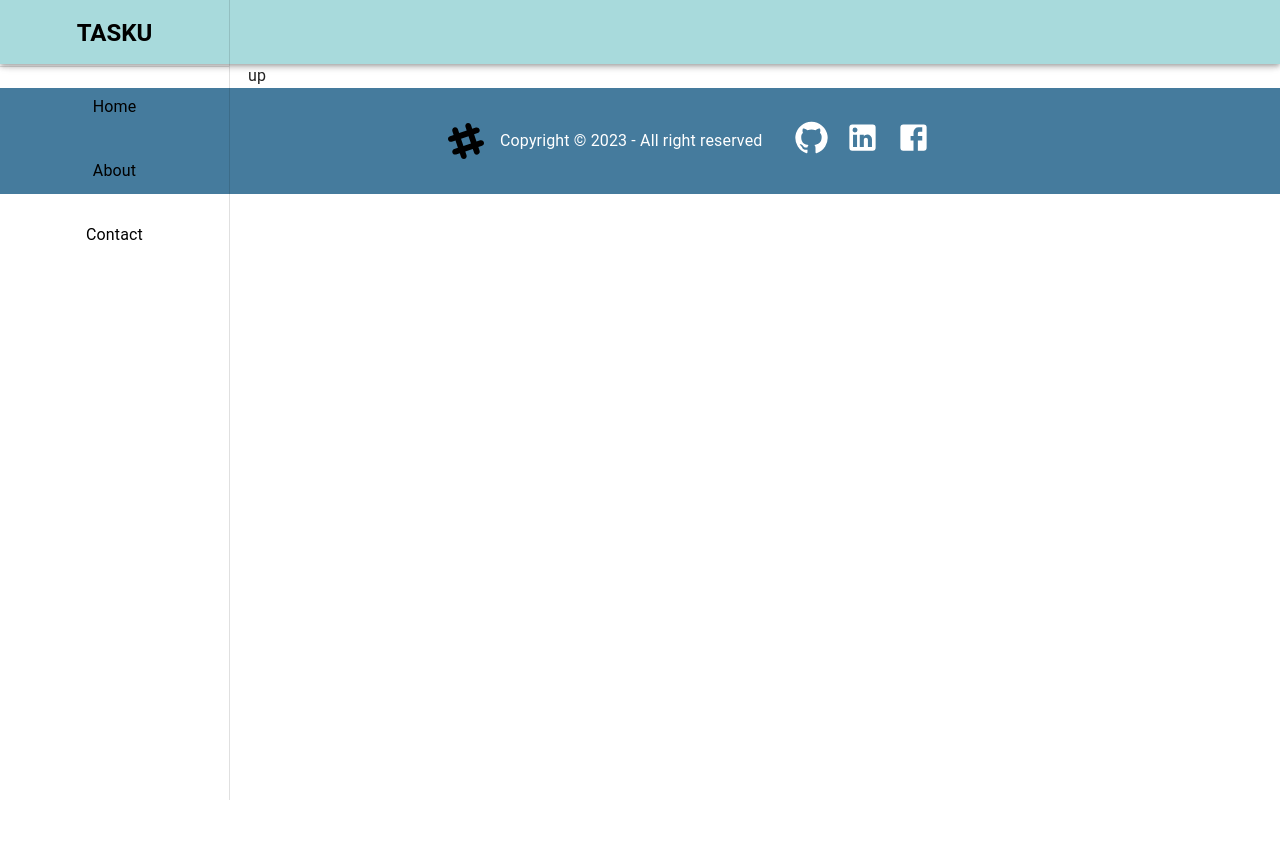
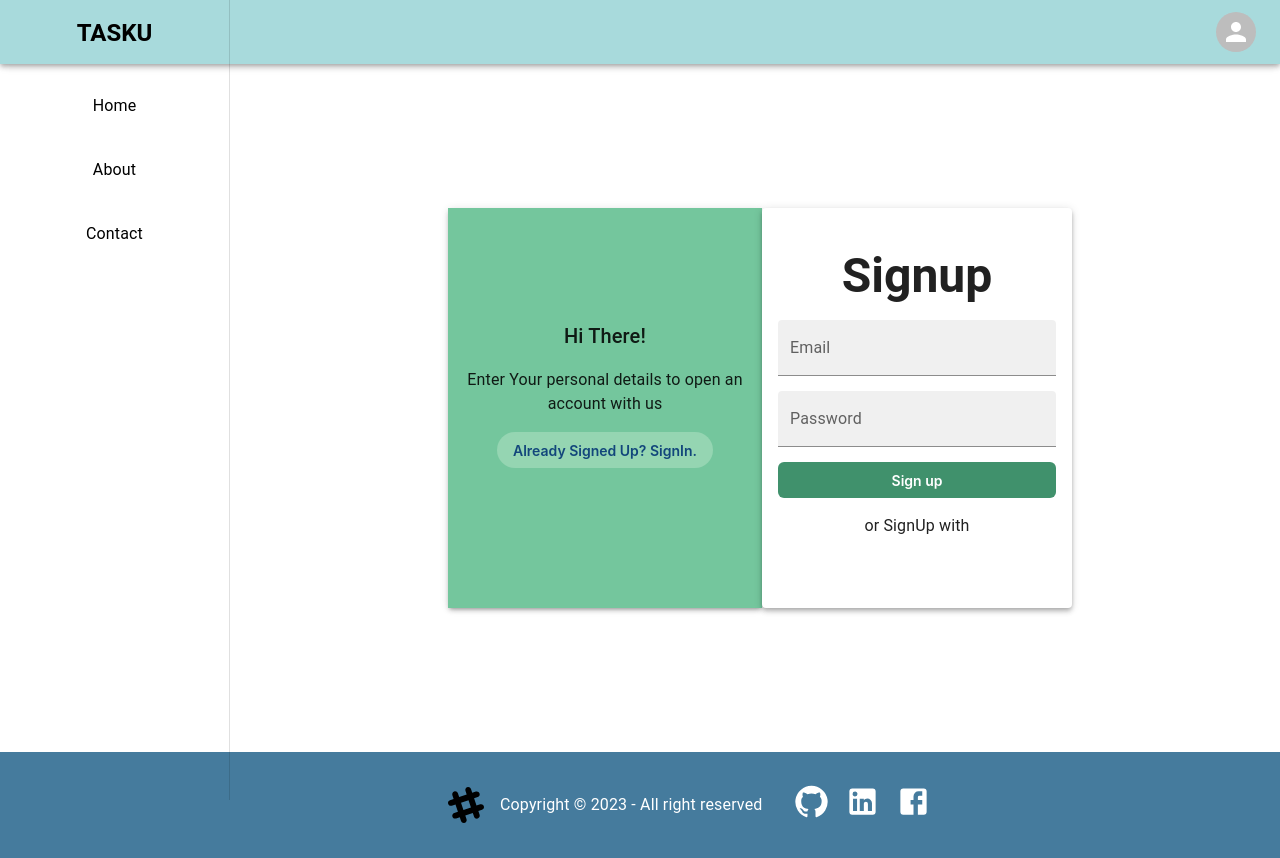
Before and after one commit to nayeem-muttakim/scic-task-client, a React (Vite) app: page /signUp in a window 1280 px wide. Before the commit the page ends 800 px from the top, so only its background shows below. Built offline with nearby package versions, Linux system fonts and the light colour scheme; no server answers.

Commit message:
authentication added

```diff
--- a/src/Components/Authentications/SignIn.jsx
+++ b/src/Components/Authentications/SignIn.jsx
@@ -2,25 +2,39 @@ import { Button } from "@mui/joy";
 import { Box, Paper, TextField, Typography } from "@mui/material";
 import { useForm } from "react-hook-form";
 import { Form, Link } from "react-router-dom";
+import useAuth from "../../HOOKS/useAuth";
 
 const SignIn = () => {
+  const { signIn } = useAuth();
   const { register, handleSubmit, reset } = useForm();
 
   const onSubmit = (data) => {
-    console.log(data);
+    const email = data.email;
+    const pass = data.pass;
+
+    signIn(email, pass)
+      .then((res) => {
+        console.log(res.user);
+      })
+      .catch((err) => console.log(err));
   };
   return (
     <Box
       display={"flex"}
       alignItems={"center"}
+      sx={{
+        flexDirection: { xs: "column-reverse", sm: "row" },
+        mx: { xs: 0, sm: 7, md: 25, xl: 50 },
+        my: 2,
+      }}
       justifyContent={"space-evenly"}
       minHeight={"82vh"}
       maxWidth={850}
     >
       {/* Form */}
       <Paper elevation={4}>
-        <Box px={2} py={5} minWidth={315} minHeight={400}>
-          <Typography textAlign={"center"} variant="h3" fontWeight={600}>
+        <Box px={2} py={5} minWidth={310} minHeight={400}>
+          <Typography mb={2} textAlign={"center"} variant="h3" fontWeight={600}>
             Signin
           </Typography>
           <Form
@@ -52,7 +66,7 @@ const SignIn = () => {
       {/* Text */}
       <Paper elevation={3}>
         <Box
-          minWidth={315}
+          minWidth={310}
           minHeight={400}
           bgcolor={"#74c69d"}
           px={2}
@@ -66,7 +80,12 @@ const SignIn = () => {
             hope you had a safe time away
           </Typography>
           <Link to="/signUp">
-            <Button sx={{bgcolor:"#95d5b2",borderRadius:20}} variant="soft">No account yet? SignUp.</Button>
+            <Button
+              sx={{ bgcolor: "#95d5b2", borderRadius: 20 }}
+              variant="soft"
+            >
+              No account yet? SignUp.
+            </Button>
           </Link>
         </Box>
       </Paper>
--- a/src/Components/Authentications/SignUp.jsx
+++ b/src/Components/Authentications/SignUp.jsx
@@ -1,7 +1,94 @@
-import { Box } from "@mui/material";
+import { Button } from "@mui/joy";
+import { Box, Paper, TextField, Typography } from "@mui/material";
+import { useForm } from "react-hook-form";
+import { Form, Link } from "react-router-dom";
+import useAuth from "../../HOOKS/useAuth";
+const SignUp = () => {
+  const { signUp } = useAuth();
+  const { register, handleSubmit, reset } = useForm();
 
-const SignUp = () => {
-  return <Box>up</Box>;
+  const onSubmit = (data) => {
+    const email = data.email;
+    const pass = data.pass;
+
+    signUp(email, pass)
+      .then((res) => {
+        console.log(res.user);
+      })
+      .catch((err) => console.log(err));
+  };
+  return (
+    <Box
+      display={"flex"}
+      alignItems={"center"}
+      sx={{
+        flexDirection: { xs: "column-reverse", sm: "row-reverse" },
+        mx: { xs: 0, sm: 7, md: 25, xl: 50 },
+        my: 2,
+      }}
+      justifyContent={"space-evenly"}
+      minHeight={"82vh"}
+      maxWidth={850}
+    >
+      {/* Form */}
+      <Paper elevation={4}>
+        <Box px={2} py={5} minWidth={310} minHeight={400}>
+          <Typography mb={2} textAlign={"center"} variant="h3" fontWeight={600}>
+            Signup
+          </Typography>
+          <Form
+            style={{ display: "grid", gap: 15 }}
+            onSubmit={handleSubmit(onSubmit)}
+          >
+            <TextField
+              type="email"
+              {...register("email")}
+              label="Email"
+              variant="filled"
+            />
+            <TextField
+              type="password"
+              {...register("pass")}
+              label="Password"
+              variant="filled"
+            />
+            <Button sx={{ bgcolor: "#40916c" }} variant="solid" type="submit">
+              Sign up
+            </Button>
+          </Form>
+
+          <Typography py={2} textAlign={"center"}>
+            or SignUp with
+          </Typography>
+        </Box>
+      </Paper>
+      {/* Text */}
+      <Paper elevation={3}>
+        <Box
+          minWidth={310}
+          minHeight={400}
+          bgcolor={"#74c69d"}
+          px={2}
+          py={14}
+          textAlign={"center"}
+        >
+          {" "}
+          <Typography variant="h6">Hi There!</Typography>
+          <Typography py={2} maxWidth={300}>
+            Enter Your personal details to open an account with us
+          </Typography>
+          <Link to="/signIn">
+            <Button
+              sx={{ bgcolor: "#95d5b2", borderRadius: 20 }}
+              variant="soft"
+            >
+              Already Signed Up? SignIn.
+            </Button>
+          </Link>
+        </Box>
+      </Paper>
+    </Box>
+  );
 };
 
 export default SignUp;
--- a/src/Components/Footer/Footer.jsx
+++ b/src/Components/Footer/Footer.jsx
@@ -12,7 +12,6 @@ const Footer = () => {
       sx={{ pl: { sm: "15%", md: "25%", lg: "35%" } }}
       display={"flex"}
       alignItems={"center"}
-      // justifyContent={"space-evenly"}
       p={4}
       gap={4}
     >
--- a/src/Components/NavBar/NavBar.jsx
+++ b/src/Components/NavBar/NavBar.jsx
@@ -13,16 +13,25 @@ import ListItemText from "@mui/material/ListItemText";
 import MenuIcon from "@mui/icons-material/Menu";
 import Toolbar from "@mui/material/Toolbar";
 import Typography from "@mui/material/Typography";
-import Button from "@mui/material/Button";
-import { Login } from "@mui/icons-material";
+
 import { Link } from "react-router-dom";
+import { Avatar } from "@mui/material";
+import useAuth from "../../HOOKS/useAuth";
+import { Button } from "@mui/joy";
+import { Logout } from "@mui/icons-material";
 
 function NavBar() {
   // const { window } = props;
   const [mobileOpen, setMobileOpen] = React.useState(false);
-
+  const { user, logOut } = useAuth();
   const handleDrawerToggle = () => {
     setMobileOpen((prevState) => !prevState);
+  };
+
+  const signOut = () => {
+    logOut()
+      .then((res) => console.log(res))
+      .catch((err) => console.log(err));
   };
 
   const drawer = (
@@ -81,6 +90,27 @@ function NavBar() {
           </ListItemButton>
         </ListItem>
       </List>
+
+      {user && (
+        <Box
+          sx={{ position: "absolute", bottom: 0, bgcolor: "#457b9d" }}
+          px={8.2}
+          py={3}
+        >
+          <Button
+            onClick={signOut}
+            sx={{
+              bgcolor: "#95d5b2",
+              color: "black",
+              fontSize: 13,
+              fontWeight: 600,
+            }}
+            variant="contained"
+          >
+            SignOut <Logout sx={{ ml: 1 }} />
+          </Button>
+        </Box>
+      )}
     </Box>
   );
 
@@ -106,6 +136,7 @@ function NavBar() {
           >
             TASKU
           </Typography>
+          {user ? <>{"user"}</> : <Avatar />}
         </Toolbar>
       </AppBar>
       <nav>
--- a/src/Layout.jsx
+++ b/src/Layout.jsx
@@ -1,5 +1,6 @@
 import {
   Box,
+  Button,
   Divider,
   Drawer,
   List,
@@ -12,14 +13,25 @@ import {
 import NavBar from "./Components/NavBar/NavBar";
 import { Link, Outlet } from "react-router-dom";
 import Footer from "./Components/Footer/Footer";
+import useAuth from "./HOOKS/useAuth";
+import { Logout } from "@mui/icons-material";
 
 const Layout = () => {
+  const { user, logOut } = useAuth();
+
+  const signOut = () => {
+    logOut()
+      .then((res) => console.log(res))
+      .catch((err) => console.log(err));
+  };
+
   const drawer = (
     <Box sx={{ textAlign: "center", color: "black" }}>
       <Typography variant="h5" sx={{ py: 2.1, fontWeight: 700 }}>
         TASKU
       </Typography>
-      <Divider />
+
+      {/* pages */}
       <List>
         <ListItem>
           <ListItemButton>
@@ -64,6 +76,25 @@ const Layout = () => {
           </ListItemButton>
         </ListItem>
       </List>
+
+      {user  && <Box
+        sx={{ position: "absolute", bottom: 14, bgcolor: "#457b9d" }}
+        px={6.5}
+        py={3}
+      >
+        <Button
+          onClick={signOut}
+          sx={{
+            bgcolor: "#95d5b2",
+            color: "black",
+            fontSize: 13,
+            fontWeight: 600,
+          }}
+          variant="contained"
+        >
+          SignOut <Logout sx={{ ml: 1 }} />
+        </Button>
+      </Box>}
     </Box>
   );
   return (
```
